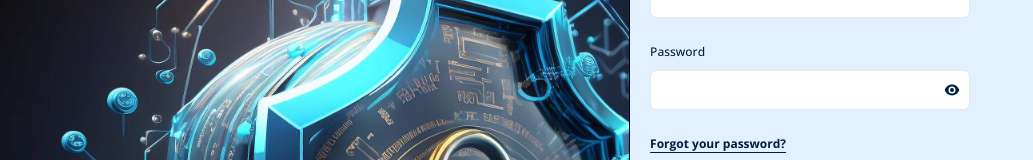
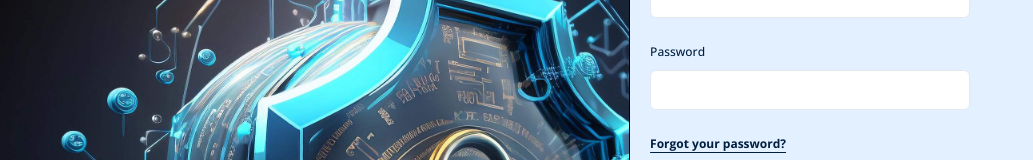
Before and after one commit to Joshardals/Trust-Capital, a Next.js app: page /login in a window 1280 px wide. Shown: the part 150-310 px from the top of the page, without its empty margins (0-1033 px from the left). Built offline with nearby package versions, Linux system fonts and the light colour scheme; a web font is replaced by a local one.

Commit message:
initial commit

```diff
--- a/components/forms/user-sign-in-form.tsx
+++ b/components/forms/user-sign-in-form.tsx
@@ -80,11 +80,11 @@ export function UserSignInForm() {
                     className="border focus:border-navyblue max-md:focus:text-sm transition-all duration-500 md:w-80"
                     {...field}
                   />
-                  <span className="absolute bottom-0 top-0 cursor-pointer w-10 right-[18rem]">
+                  {/* <span className="absolute bottom-0 top-0 cursor-pointer w-10 right-[18rem]">
                     <div className=" h-full flex items-center justify-center">
                       <Icons.eye className=" h-4 w-4 text-navyblue" />
                     </div>
-                  </span>
+                  </span> */}
                 </div>
               </FormControl>
             </FormItem>
```
